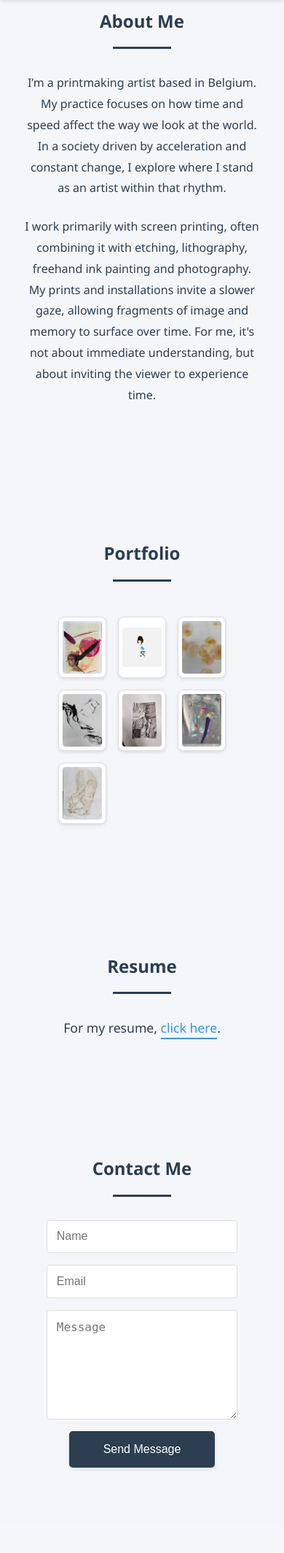
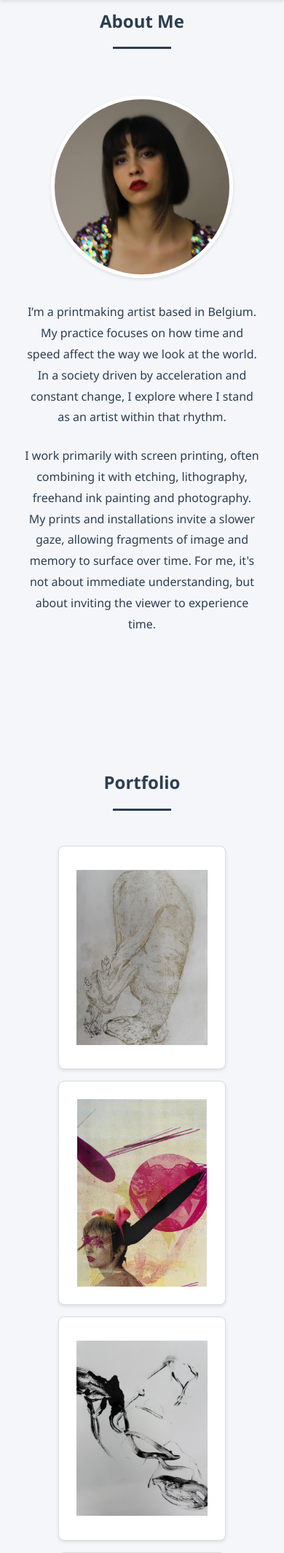
Before and after one commit to Ozanb67/Melisa, a Flask app: page / in a window 390 px wide. Shown: the part 70-2198 px from the top of the page at 73% size. Before the commit the page ends 2083 px from the top, so only its background shows below. Run offline with Flask 3, Linux system fonts and the light colour scheme.

Commit message:
Enhance portfolio layout with consistent image sizing and responsive design

```diff
--- a/static/css/style.css
+++ b/static/css/style.css
@@ -103,17 +103,69 @@ h2 {
     padding: 5rem 0;
 }
 
+.about-content {
+    display: flex;
+    flex-direction: column;
+    align-items: center;
+    gap: 2rem;
+    margin-top: 2rem;
+}
+
+.profile-image-container {
+    width: 250px;
+    height: 250px;
+    border-radius: 50%;
+    overflow: hidden;
+    border: 5px solid var(--card-bg);
+    box-shadow: var(--shadow);
+    margin: 0 auto;
+}
+
+.profile-image {
+    width: 100%;
+    height: 100%;
+    object-fit: cover;
+    object-position: top;
+    transition: transform 0.3s ease;
+}
+
+.profile-image:hover {
+    transform: scale(1.05);
+}
+
+.about-text {
+    max-width: 800px;
+    text-align: center;
+}
+
 .about p {
-    max-width: 800px;
-    margin: 0 auto 1.5rem;
+    margin: 0 0 1.5rem 0;
     line-height: 1.8;
-    text-align: center;
 }
 
 .about h2 {
     margin-bottom: 2rem;
     position: relative;
     display: inline-block;
+}
+
+/* Tablet and larger */
+@media (min-width: 768px) {
+    .about-content {
+        flex-direction: row;
+        align-items: flex-start;
+        text-align: left;
+    }
+
+    .about-text {
+        text-align: left;
+        padding-left: 2rem;
+    }
+
+    .profile-image-container {
+        margin: 0;
+        flex-shrink: 0;
+    }
 }
 
 /* Gallery Section */
@@ -148,12 +200,14 @@ h2 {
 /* Portfolio Grid */
 .portfolio-grid {
     display: grid;
-    grid-template-columns: repeat(3, 1fr);
-    gap: 1rem;
+    grid-template-columns: repeat(auto-fill, minmax(300px, 1fr));
+    gap: 1.5rem;
     padding: 1rem;
+    max-width: 1600px;
+    margin: 0 auto;
 }
 
-/* Redesigned portfolio item styles */
+/* Portfolio item styles */
 .portfolio-item {
     position: relative;
     overflow: hidden;
@@ -163,22 +217,44 @@ h2 {
     box-shadow: 0 2px 4px rgba(0, 0, 0, 0.1);
     transition: transform 0.3s ease, box-shadow 0.3s ease;
     background: #fff;
-    padding: 5px;
+    padding: 1.5rem;
+    aspect-ratio: 3/4; /* This creates a consistent aspect ratio */
     display: flex;
     align-items: center;
     justify-content: center;
 }
 
 .portfolio-item:hover {
-    transform: scale(1.05);
-    box-shadow: 0 4px 8px rgba(0, 0, 0, 0.15);
+    transform: scale(1.03);
+    box-shadow: 0 5px 15px rgba(0, 0, 0, 0.1);
 }
 
 .portfolio-item img {
-    width: 100%;
+    max-width: 100%;
+    max-height: 100%;
+    width: auto;
     height: auto;
-    display: block;
-    border-radius: 4px;
+    object-fit: contain;
+    object-position: center;
+    transition: transform 0.3s ease;
+}
+
+.portfolio-item:hover img {
+    transform: scale(1.02);
+}
+
+/* Responsive adjustments */
+@media (max-width: 1024px) {
+    .portfolio-grid {
+        grid-template-columns: repeat(auto-fill, minmax(250px, 1fr));
+    }
+}
+
+@media (max-width: 768px) {
+    .portfolio-grid {
+        grid-template-columns: repeat(auto-fill, minmax(200px, 1fr));
+        gap: 1rem;
+    }
 }
 
 /* Modal Styles */
--- a/static/js/main.js
+++ b/static/js/main.js
@@ -21,9 +21,9 @@ function updateModal(index) {
     modalImage.src = data.image;
     modalImage.alt = data.title;
     document.getElementById('modal-title').textContent = data.title;
-    document.getElementById('modal-date').textContent = `Date: ${data.date}`;
-    document.getElementById('modal-medium').textContent = `Medium: ${data.medium}`;
-    document.getElementById('modal-size').textContent = `Size: ${data.size}`;
+    document.getElementById('modal-date').textContent = `${data.date}`;
+    document.getElementById('modal-medium').textContent = `${data.medium}`;
+    document.getElementById('modal-size').textContent = `${data.size}`;
 
     // Show the modal
     portfolioModal.style.display = 'block';
--- a/templates/index.html
+++ b/templates/index.html
@@ -23,9 +23,16 @@
     <section id="about" class="about">
         <div class="container">
             <h2>About Me</h2>
-            <p>I’m a printmaking artist based in Belgium. My practice focuses on how time and speed affect the way we look at the world. In a society driven by acceleration and constant change, I explore where I stand as an artist within that rhythm.</p>
-            <p></p>
-            <p>I work primarily with screen printing, often combining it with etching, lithography, freehand ink painting and photography. My prints and installations invite a slower gaze, allowing fragments of image and memory to surface over time. For me, it's not about immediate understanding, but about inviting the viewer to experience time.</p>
+            <div class="about-content">
+                <div class="profile-image-container">
+                    <img src="static/profile.jpg" alt="Melisa Kacmaz" class="profile-image">
+                </div>
+                <div class="about-text">
+                    <p>I’m a printmaking artist based in Belgium. My practice focuses on how time and speed affect the way we look at the world. In a society driven by acceleration and constant change, I explore where I stand as an artist within that rhythm.</p>
+                    <p></p>
+                    <p>I work primarily with screen printing, often combining it with etching, lithography, freehand ink painting and photography. My prints and installations invite a slower gaze, allowing fragments of image and memory to surface over time. For me, it's not about immediate understanding, but about inviting the viewer to experience time.</p>
+                </div>
+            </div>
         </div>
     </section>
 
@@ -33,33 +40,37 @@
         <div class="container">
             <h2>Portfolio</h2>
             <div class="portfolio-grid">
-                <div class="portfolio-item" data-title="Call Me Piggy" data-date="2024"
+                <div class="portfolio-item" data-title="Yuji" data-date="2022"
+                    data-medium="Etch On Paper" data-size="42x59,4 cm">
+                    <img src="static/portfolio/Yuji.jpg" alt="Yuji">
+                </div>
+                <div class="portfolio-item" data-title="CALL ME PIGGY" data-date="2023"
                     data-medium="Screenprint" data-size="42x59,4 cm">
                     <img src="static/portfolio/Callmepiggy.jpg" alt="Callmepiggy">
                 </div>
-                <div class="portfolio-item" data-title="Melysterious" data-date="2024"
-                    data-medium="Lithography" data-size="50x70 cm">
-                    <img src="static/portfolio/Melysterious.jpg" alt="Melysterious">
+                <div class="portfolio-item" data-title="Untitled" data-date="2023"
+                    data-medium="Monotype" data-size="29,7x42 cm">
+                    <img src="static/portfolio/Untitled.jpg" alt="Untitled">
                 </div>
-                <div class="portfolio-item" data-title="More Vleks" data-date="2024"
-                    data-medium="Lithography" data-size="50x70 cm">
-                    <img src="static/portfolio/Morevleks.jpg" alt="More Vleks">
+                <div class="portfolio-item" data-title="Untitled" data-date="2023"
+                    data-medium="Lithography" data-size="29,7x42 cm">
+                    <img src="static/portfolio/Untitled2.jpg" alt="Untitled">
                 </div>
-                <div class="portfolio-item" data-title="Naughty" data-date="2024"
-                    data-medium="Screenprint" data-size="50x70 cm">
-                    <img src="static/portfolio/Naughty.jpg" alt="Naughty">
+                <div class="portfolio-item" data-title="Corpus Luxuria" data-date="2024"
+                    data-medium="Mixed Media" data-size="200x100 cm">
+                    <img src="static/portfolio/Corpusluxuria.jpg" alt="Corpusluxuria">
                 </div>
-                <div class="portfolio-item" data-title="Trapped" data-date="2024"
-                    data-medium="Etching" data-size="30x40 cm">
-                    <img src="static/portfolio/Trapped.jpg" alt="Trapped">
+                <div class="portfolio-item" data-title="Dataflesh" data-date="2024"
+                    data-medium="Screenprint" data-size="42x59,4 cm">
+                    <img src="static/portfolio/Dataflesh.jpg" alt="Dataflesh">
                 </div>
-                <div class="portfolio-item" data-title="Weirddoek" data-date="2024"
-                    data-medium="Mixed Media" data-size="70x100 cm">
-                    <img src="static/portfolio/Weirddoek.jpg" alt="Weirddoek">
+                <div class="portfolio-item" data-title="Memoria In Fluxu" data-date="2025"
+                    data-medium="Ink On Fabric" data-size="200x100 cm">
+                    <img src="static/portfolio/MemoriaInFluxu.jpg" alt="MemoriaInFluxu">
                 </div>
-                <div class="portfolio-item" data-title="Yujihound" data-date="2024"
-                    data-medium="Photography" data-size="50x70 cm">
-                    <img src="static/portfolio/Yujihound.jpg" alt="Yujihound">
+                <div class="portfolio-item" data-title="Rustpunt" data-date="2025"
+                    data-medium="Immersive Installation" data-size="">
+                    <img src="static/portfolio/Rustpunt.jpg" alt="Rustpunt">
                 </div>
             </div>
         </div>
```
Also changed, not shown: static/portfolio/Callmepiggy.jpg, static/portfolio/Corpusluxuria.jpg (added), static/portfolio/Dataflesh.jpg (added), static/portfolio/Melysterious.jpg (deleted), static/portfolio/Memoriainfluxu.jpg (added), static/portfolio/Morevleks.jpg (deleted), static/portfolio/Naughty.jpg (deleted), static/portfolio/Rustpunt.jpg (added), static/portfolio/Trapped.jpg (deleted), static/portfolio/Untitled.jpg (added), static/portfolio/Untitled2.jpg (added), static/portfolio/Weirddoek.jpg (deleted), static/portfolio/Yuji.jpg (added), static/portfolio/Yujihound.jpg (deleted), 1 more files.
